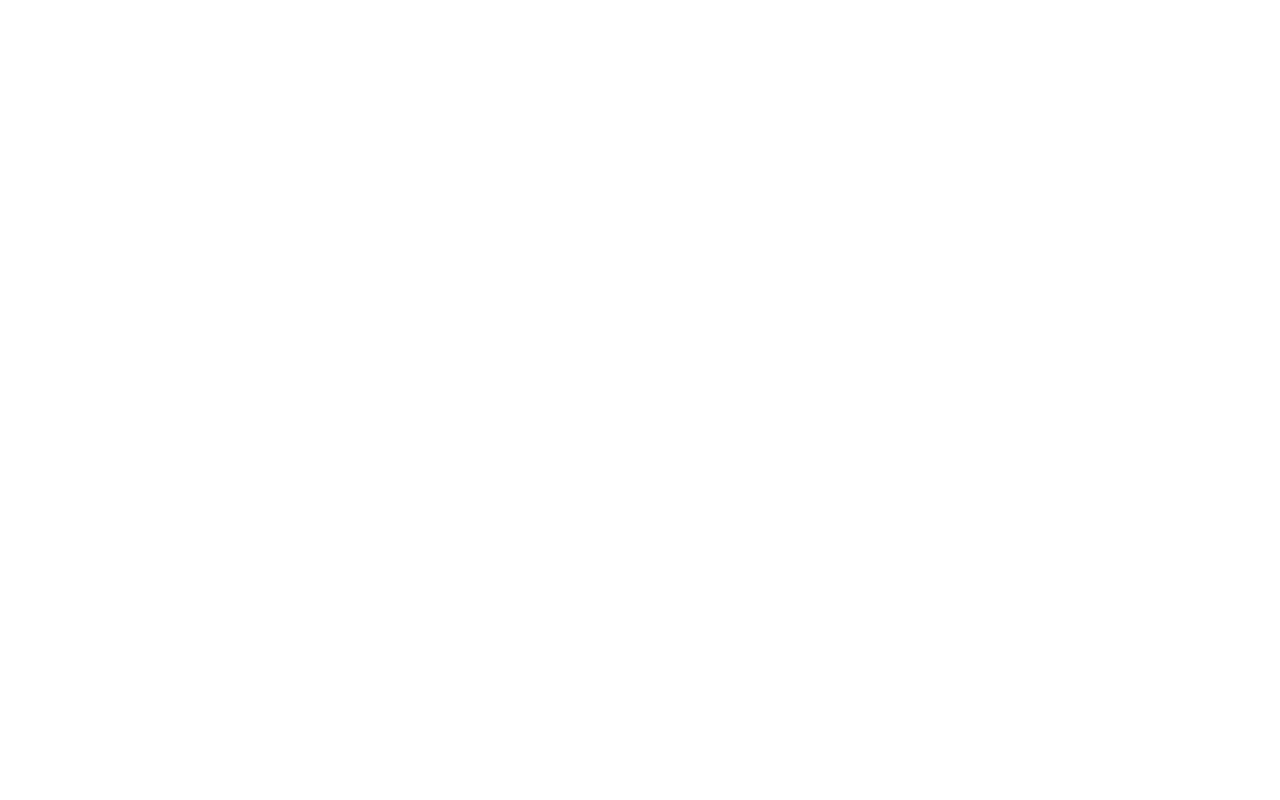
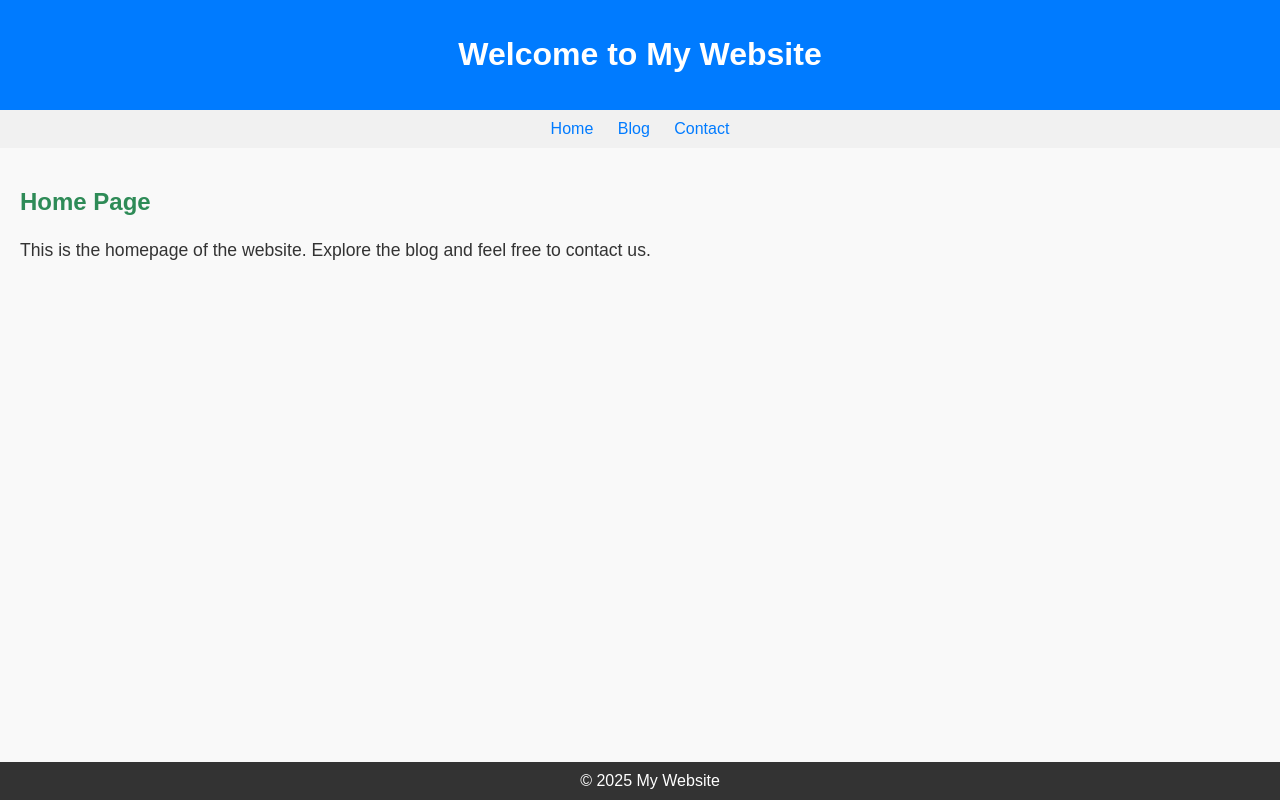
Before and after one commit to sehar0057/Blogging-Website, a website: page src/index.html in a window 1280 px wide. Drawn offline with Linux system fonts and the light colour scheme.

Commit message:
Add basic home page

```diff
--- a/src/index.html
+++ b/src/index.html
@@ -2,10 +2,30 @@
 <html lang="en">
 <head>
   <meta charset="UTF-8">
-  <meta name="viewport" content="width=device-width, initial-scale=1.0">
-  <title>Document</title>
+  <title>Home</title>
+  <link rel="stylesheet" href="../style/universal.css">
+  <link rel="stylesheet" href="../style/index.css">
 </head>
 <body>
 
+<header>
+  <h1>Welcome to My Website</h1>
+</header>
+
+<nav>
+  <a href="home.html">Home</a>
+  <a href="blog.html">Blog</a>
+  <a href="contact.html">Contact</a>
+</nav>
+
+<main>
+  <h2>Home Page</h2>
+  <p>This is the homepage of the website. Explore the blog and feel free to contact us.</p>
+</main>
+
+<footer>
+  &copy; 2025 My Website
+</footer>
+
 </body>
 </html>
--- a/style/index.css
+++ b/style/index.css
@@ -0,0 +1,9 @@
+/* home.css */
+main h2 {
+  color: #2e8b57;
+}
+
+main p {
+  font-size: 1.1em;
+  line-height: 1.6;
+}
--- a/style/universal.css
+++ b/style/universal.css
@@ -0,0 +1,41 @@
+/* common.css */
+body {
+  font-family: Arial, sans-serif;
+  margin: 0;
+  padding: 0;
+  background-color: #f9f9f9;
+  color: #333;
+}
+
+header {
+  background-color: #007BFF;
+  color: white;
+  padding: 15px;
+  text-align: center;
+}
+
+nav {
+  background-color: #f1f1f1;
+  padding: 10px;
+  text-align: center;
+}
+
+nav a {
+  margin: 0 10px;
+  text-decoration: none;
+  color: #007BFF;
+}
+
+main {
+  padding: 20px;
+}
+
+footer {
+  background-color: #333;
+  color: white;
+  text-align: center;
+  padding: 10px;
+  position: fixed;
+  bottom: 0;
+  width: 100%;
+}
```
